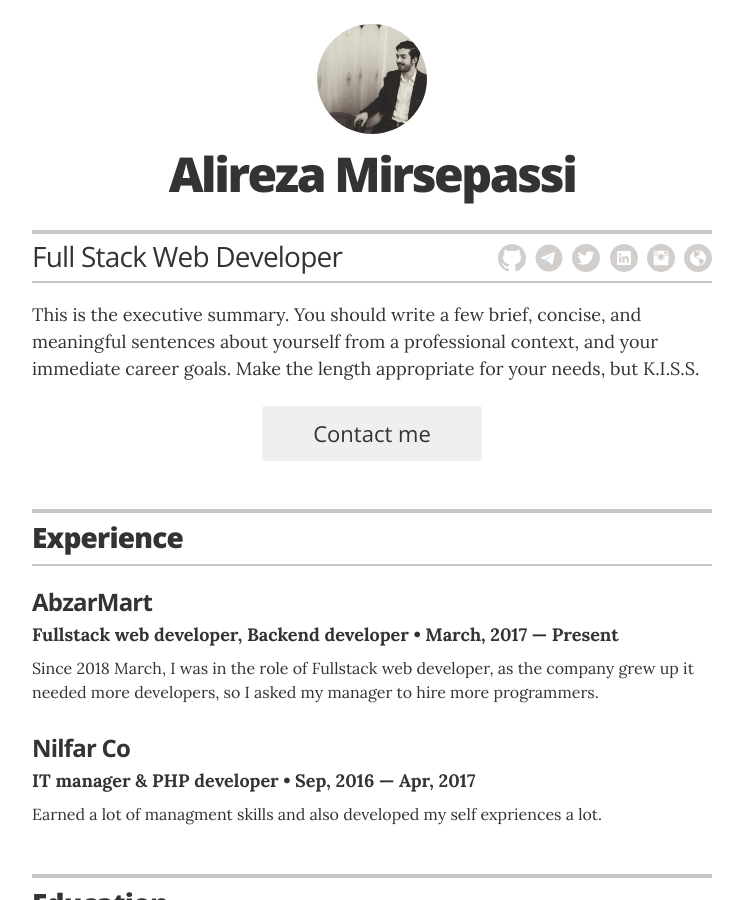
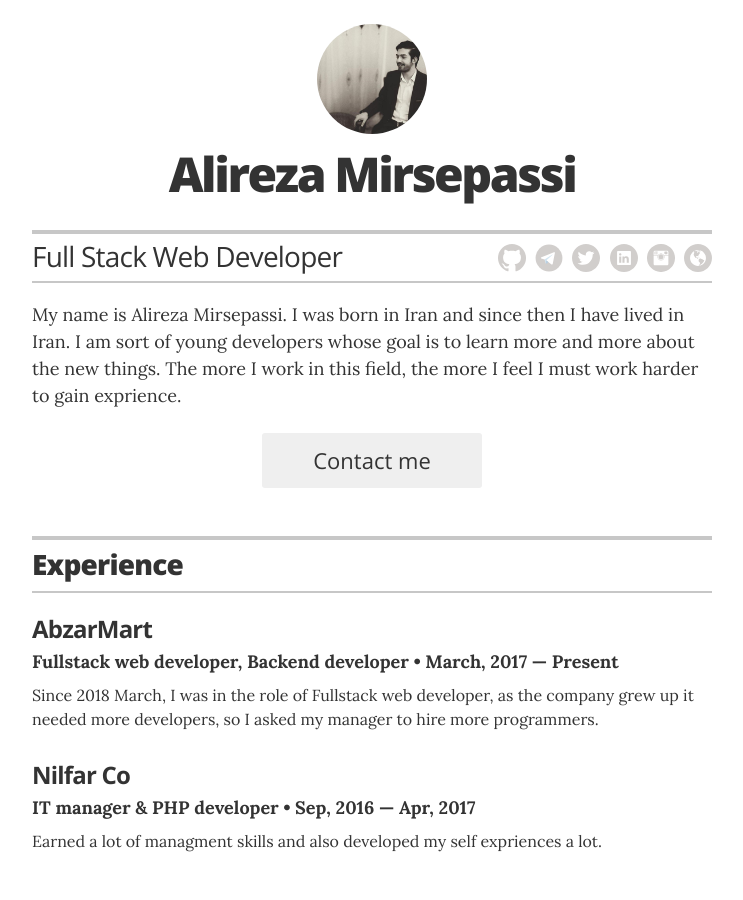
Before and after one commit to alirezamirsepassi/alirezamirsepassi.github.io, a Jekyll site: the page built from index.html, in a window 1280 px wide and 900 px high. Shown: the whole window, without its empty margins (268-1011 px from the left). Built offline with Jekyll 4.4.1, drawn with Linux system fonts in a browser that asks for light colours; some of the changed text lies outside the part shown.

Commit message:
Desc edit

```diff
--- a/_config.yml
+++ b/_config.yml
@@ -1,6 +1,6 @@
 # Site settings
 title:        "Alireza Mirsepassi"
-description:  "Alireza Mirsepassi's personal CV page."
+description:  "This is Alireza Mirsepassi's personal CV page."
 
 # Build settings
 markdown: kramdown
@@ -16,7 +16,7 @@ resume_contact_email:           "lord@alireza.rocks"
 resume_contact_telephone:       "+989106622764"
 resume_contact_address:         "Tehran, Iran"
 resume_header_contact_info:     "Tehran, Iran | +989106622764 | lord@alireza.rocks"
-resume_header_intro:            "<p>This is the executive summary. You should write a few brief, concise, and meaningful sentences about yourself from a professional context, and your immediate career goals. Make the length appropriate for your needs, but K.I.S.S.</p>"
+resume_header_intro:            "<p>My name is Alireza Mirsepassi. I was born in Iran and since then I have lived in Iran. I am sort of young developers whose goal is to learn more and more about the new things. The more I work in this field, the more I feel I must work harder to gain exprience.</p>"
 
 # use "yes" to display the email contact button,
 # "no" to display an "I'm not looking for work" message,
--- a/_data/skills.yml
+++ b/_data/skills.yml
@@ -34,3 +34,7 @@
 # Javascript
 - skill: JavaScript & Nodejs
   description: "Worked hard on some of it's subfields. React Native, Streams, ..."
+
+# SYSADMIN
+- skill: SysAdmin
+  description: "I consider myself a well exprienced System administrator because I loved this field so I learned as much as I could. The systems I worked on: Debian, Ubuntu, CentOS, Redhat Openshift, Docker, Kubernutees, S3 storages, HAProxy load balancing, ..."
```
